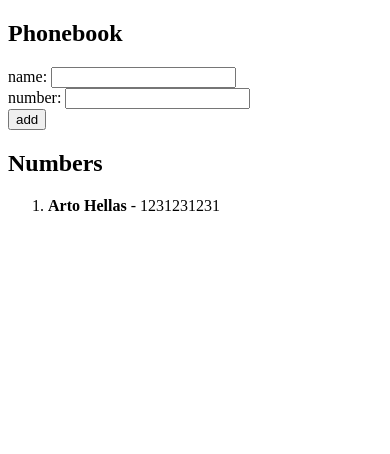
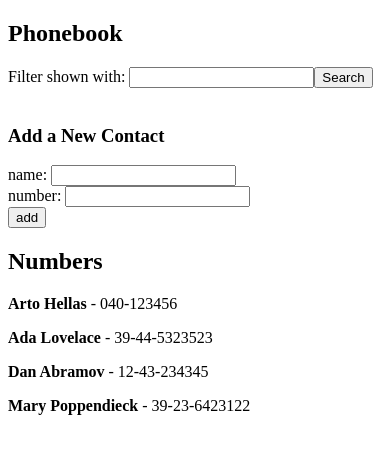
Before and after one commit to jump3rhood/fso-part2, a React (Create React App) app in the folder thephonebook/: page / in a window 390 px wide. Shown: the top 454 px of the page. Built offline with nearby package versions, Linux system fonts and the light colour scheme.

Commit message:
ex 2.9 the phone book step 4

```diff
--- a/thephonebook/src/App.js
+++ b/thephonebook/src/App.js
@@ -1,11 +1,19 @@
 import { useState } from 'react'
 
+
 const App = () => {
+
   const [persons, setPersons] = useState([
-    { name: 'Arto Hellas', number: 1231231231 }
+    { name: 'Arto Hellas', number: '040-123456', id: 1 },
+    { name: 'Ada Lovelace', number: '39-44-5323523', id: 2 },
+    { name: 'Dan Abramov', number: '12-43-234345', id: 3 },
+    { name: 'Mary Poppendieck', number: '39-23-6423122', id: 4 }
   ])
+
   const [newName, setNewName] = useState('')
   const [newNumber, setNewNumber] = useState('');
+  const [filter, setFilter] = useState('');
+  const [foundPersons, setFoundPersons] = useState([]);
 
   const addPerson = (evt) => {
     evt.preventDefault();
@@ -23,12 +31,33 @@ const App = () => {
     setNewName('');
     setNewNumber('');
   }
+
+  const searchPersons = (e) => {
+    e.preventDefault();
+    if(filter.length > 0){
+      const foundPeople = persons.filter(p=> p.name.toLowerCase().includes(filter.toLowerCase()))
+      if(foundPeople)
+        setFoundPersons([...foundPeople])
+    }
+    setFilter('');
+  }
+  console.log(foundPersons);
+
   return (
     <div>
       <h2>Phonebook</h2>
+      <div>
+        <form onSubmit={searchPersons}>
+        Filter shown with: <input value={filter} onChange={(evt) => setFilter(evt.target.value)}/>
+        <button>Search</button>
+        </form>
+        <br/>
+        {foundPersons.length >0 ?foundPersons.map(p => <p key={p.name}>{p.name}</p>) : ""}
+      </div>
+      <h3> Add a New Contact</h3>
       <form onSubmit={addPerson}>
         <div>
-          name: <input value={newName} onChange={(e)=> setNewName(e.target.value) }/>
+          name: <input value={newName} onChange={(e)=> setNewName(e.target.value)} />
         </div>
         <div>
           number: <input value={newNumber} onChange={(e)=> setNewNumber(e.target.value) }/>
@@ -38,9 +67,8 @@ const App = () => {
         </div>
       </form>
       <h2>Numbers</h2>
-      <ol>
-        {persons.map(person => <li key={person.name}><strong>{person.name}</strong> - {person.number}</li>)}
-      </ol>
+
+        {persons.map(person => <p key={person.name}><strong>{person.name}</strong> - {person.number}</p>)}
     </div>
   )
 }
```
